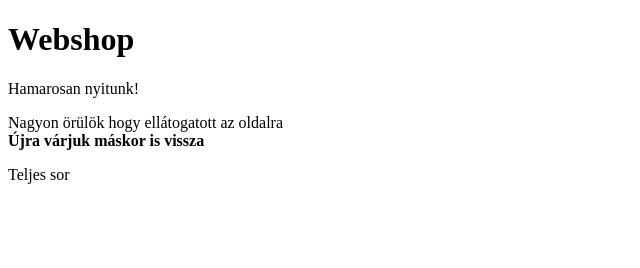
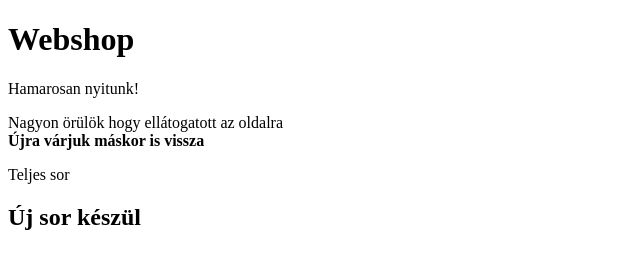
Before and after one commit to 82beatapap/Bolt, a plain HTML site: page index.html in a window 1280 px wide. Shown: the whole page, without its empty margins (0-640 px from the left). Drawn offline with Linux system fonts and the light colour scheme.

Commit message:
Új sor módosult

```diff
--- a/index.html
+++ b/index.html
@@ -10,7 +10,7 @@
 <b>Újra várjuk máskor is vissza </b>
 
   <p>Teljes sor</p>
-
+ <h2>Új sor készül</h2>
 </body>
 
 </html>
```
